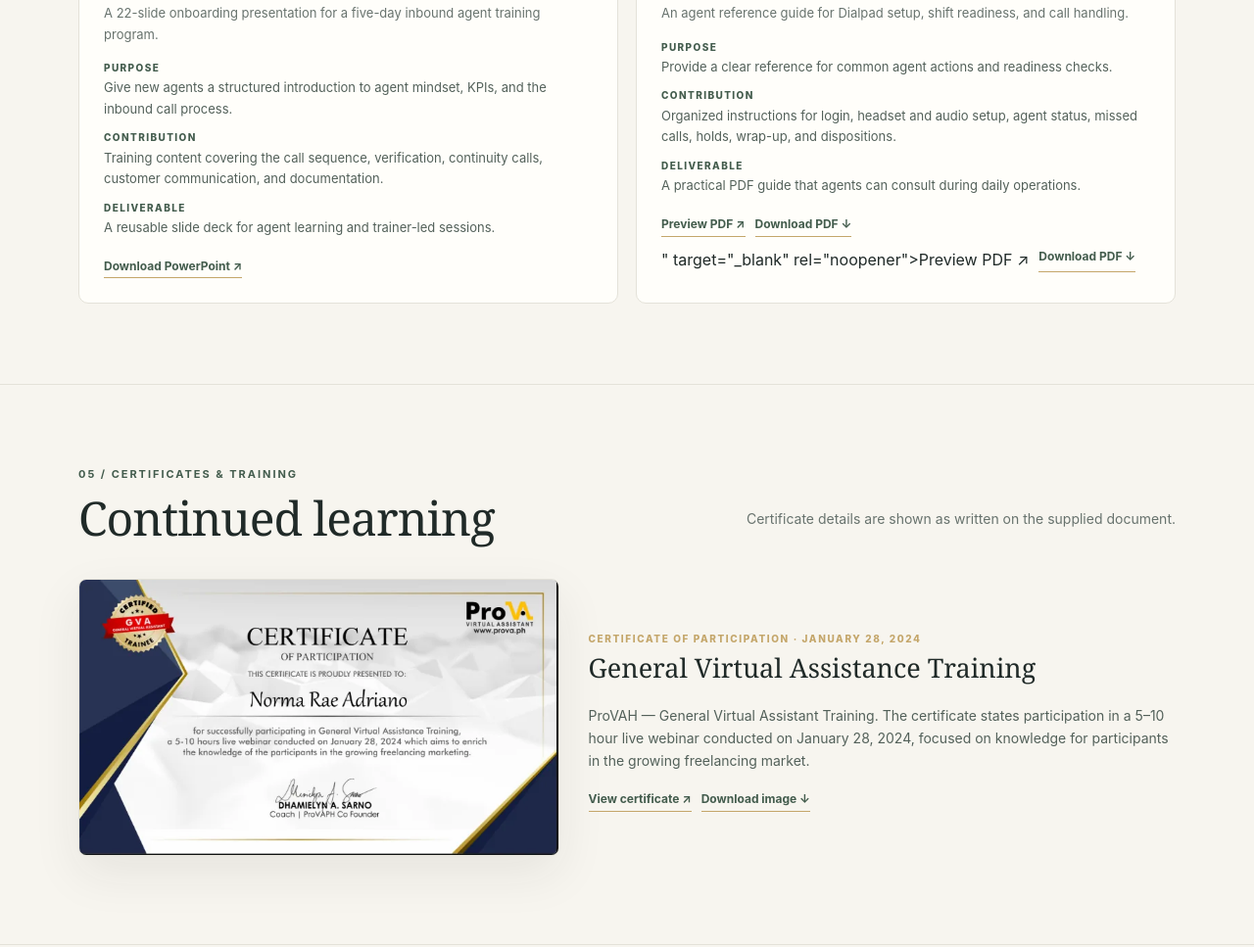
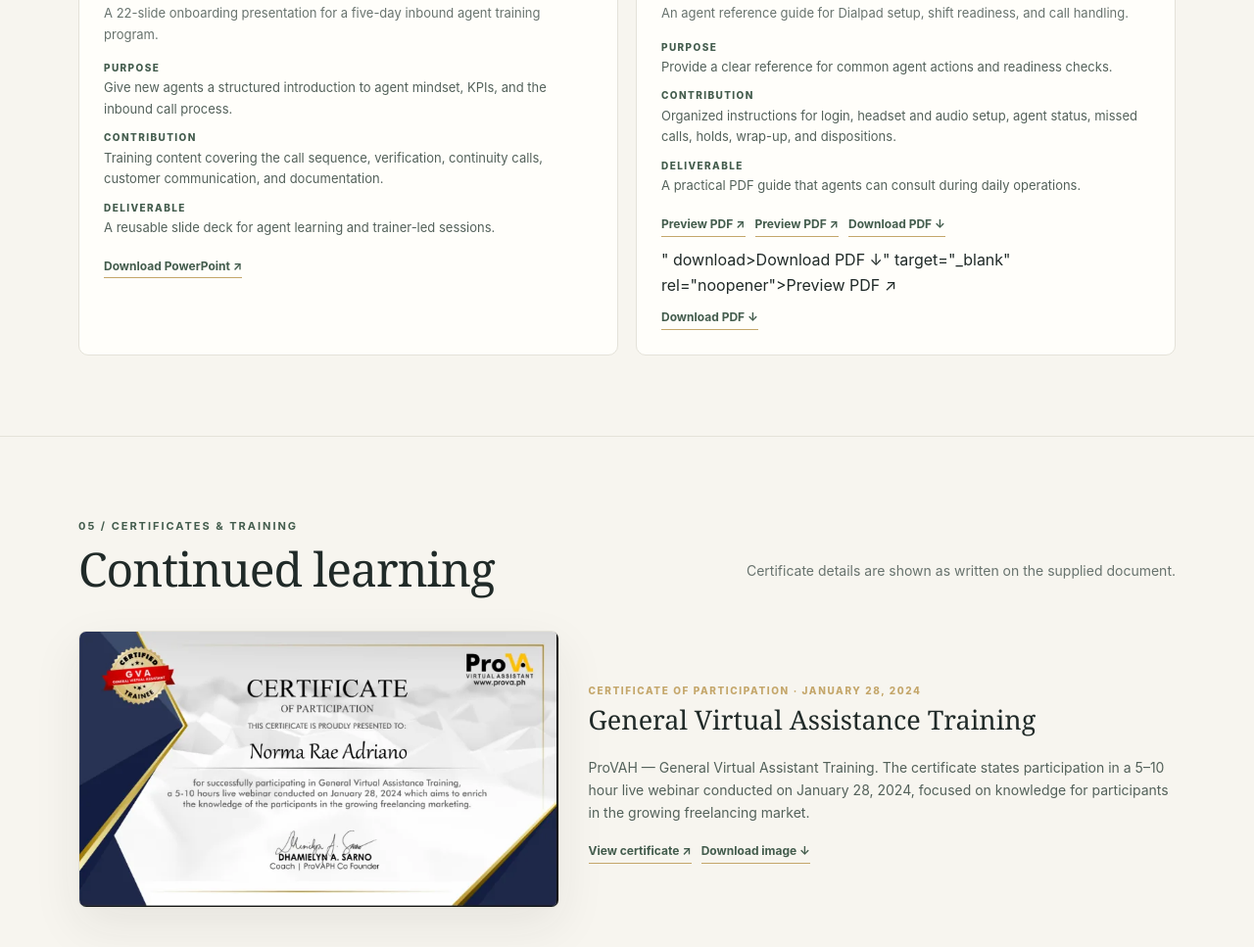
Before and after one commit to normaraeadriano/norma-rae-adriano-portfolio, a plain HTML site: page index.html in a window 1280 px wide. Shown: the part 4589-5556 px from the top of the page at 98% size. Drawn offline with Linux system fonts and the light colour scheme; files whose address does not match are found by name.

Commit message:
Update index.html

```diff
--- a/index.html
+++ b/index.html
@@ -37,7 +37,9 @@
 <article class="sample"><div class="sample-top"><div><div class="smallcaps">Training material · PPTX</div><h3 style="margin-top:8px">NCC Nutra Inbound — Day 1</h3></div><div class="num">01</div></div><div class="sample-body"><p>A 22-slide onboarding presentation for a five-day inbound agent training program.</p><dl><div><dt>Purpose</dt><dd>Give new agents a structured introduction to agent mindset, KPIs, and the inbound call process.</dd></div><div><dt>Contribution</dt><dd>Training content covering the call sequence, verification, continuity calls, customer communication, and documentation.</dd></div><div><dt>Deliverable</dt><dd>A reusable slide deck for agent learning and trainer-led sessions.</dd></div></dl><div class="filelinks"><a class="filelink" href="Norma_rae_Adriano_Portfolio/Work%20sample%20for%20training.pptx" download>Download PowerPoint ↗</a></div></div></article>
 <article class="sample"><div class="sample-top"><div><div class="smallcaps">Process documentation · PDF</div><h3 style="margin-top:8px">Dialpad Agent Operations Guide</h3></div><div class="num">02</div></div><div class="sample-body"><p>An agent reference guide for Dialpad setup, shift readiness, and call handling.</p><dl><div><dt>Purpose</dt><dd>Provide a clear reference for common agent actions and readiness checks.</dd></div><div><dt>Contribution</dt><dd>Organized instructions for login, headset and audio setup, agent status, missed calls, holds, wrap-up, and dispositions.</dd></div><div><dt>Deliverable</dt><dd>A practical PDF guide that agents can consult during daily operations.</dd></div></dl><div class="filelinks"><a class="filelink" href="<a class="filelink" href="Norma_rae_Adriano_Portfolio/Dialpad%20guidelines.pdf" target="_blank" rel="noopener">Preview PDF ↗</a>
 
-<a class="filelink" href="Norma_rae_Adriano_Portfolio/Dialpad%20guidelines.pdf" download>Download PDF ↓</a>" target="_blank" rel="noopener">Preview PDF ↗</a><a class="filelink" href="assets/dialpad-guidelines.pdf" download>Download PDF ↓</a></div></div></article>
+<a class="filelink" href="<a class="filelink" href="Norma_rae_Adriano_Portfolio/Dialpad%20guidelines.pdf" target="_blank" rel="noopener">Preview PDF ↗</a>
+
+<a class="filelink" href="Norma_rae_Adriano_Portfolio/Dialpad%20guidelines.pdf" download>Download PDF ↓</a>" download>Download PDF ↓</a>" target="_blank" rel="noopener">Preview PDF ↗</a><a class="filelink" href="assets/dialpad-guidelines.pdf" download>Download PDF ↓</a></div></div></article>
 </div></div></section>
 <section class="section" id="certificates"><div class="wrap"><div class="section-head"><div><div class="kicker">05 / Certificates & training</div><h2>Continued learning</h2></div><p class="section-intro">Certificate details are shown as written on the supplied document.</p></div><div class="certificate-grid"><a href="assets/virtual-assistant-training-certificate.png" target="_blank" rel="noopener"><img class="cert-image" src="assets/virtual-assistant-training-certificate.webp" alt="General Virtual Assistance Training certificate"></a><div class="cert-copy"><div class="smallcaps">Certificate of participation · January 28, 2024</div><h3>General Virtual Assistance Training</h3><p>ProVAH — General Virtual Assistant Training. The certificate states participation in a 5–10 hour live webinar conducted on January 28, 2024, focused on knowledge for participants in the growing freelancing market.</p><div class="filelinks"><a class="filelink" href="assets/virtual-assistant-training-certificate.png" target="_blank" rel="noopener">View certificate ↗</a><a class="filelink" href="assets/virtual-assistant-training-certificate.png" download>Download image ↓</a></div></div></div></div></section>
 <section class="section"><div class="wrap"><div class="workstation"><img src="assets/workstation.webp" alt="Home workstation with computer screens and headset"><div><div class="kicker">Work setup</div><h2>Ready for remote support.</h2><p class="contact-note">A look at my home workstation. This image is included as a workspace reference, not as a technical specification or performance claim.</p><div class="filelinks"><a class="filelink" href="assets/workstation.png" target="_blank" rel="noopener">View original image ↗</a></div></div></div></div></section>
```
